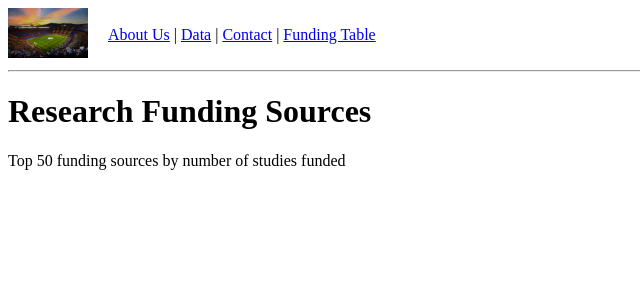
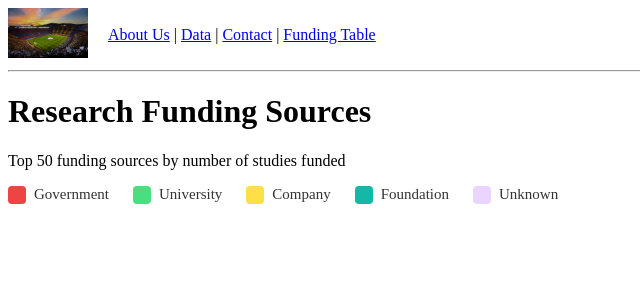
Before and after one commit to pedrolopezmorales/chemnet_project, a Django app: template networkviewer/templates/networkviewer/funding_table.html in a window 1280 px wide. Shown: the top 300 px of the page, without its empty margins (0-640 px from the left). Run offline with Django 5.2, Linux system fonts and the light colour scheme; the template is opened without the code that fills it, so the values that code supplies are empty; parts of the project's set-up code (start-up, migrations or seed data) failed here and were passed over.

Commit message:
added color key to funding source table

```diff
--- a/networkviewer/templates/networkviewer/funding_table.html
+++ b/networkviewer/templates/networkviewer/funding_table.html
@@ -6,7 +6,28 @@
     <div class="container mt-4">
         <h1 class="text-center mb-4">Research Funding Sources</h1>
         <p class="text-center text-muted">Top 50 funding sources by number of studies funded</p>
-
+        <div style="margin-bottom: 1em; display: flex; flex-wrap: wrap; gap: 1.5em; align-items: center;">
+            <span style="display: flex; align-items: center;">
+                <span style="display:inline-block;width:18px;height:18px;border-radius:4px;background:#ef4444;margin-right:8px;"></span>
+                <span style="font-size:15px;color:#333;">Government</span>
+            </span>
+            <span style="display: flex; align-items: center;">
+                <span style="display:inline-block;width:18px;height:18px;border-radius:4px;background:#4ade80;margin-right:8px;"></span>
+                <span style="font-size:15px;color:#333;">University</span>
+            </span>
+            <span style="display: flex; align-items: center;">
+                <span style="display:inline-block;width:18px;height:18px;border-radius:4px;background:#fde047;margin-right:8px;"></span>
+                <span style="font-size:15px;color:#333;">Company</span>
+            </span>
+            <span style="display: flex; align-items: center;">
+                <span style="display:inline-block;width:18px;height:18px;border-radius:4px;background:#14b8a6;margin-right:8px;"></span>
+                <span style="font-size:15px;color:#333;">Foundation</span>
+            </span>
+            <span style="display: flex; align-items: center;">
+                <span style="display:inline-block;width:18px;height:18px;border-radius:4px;background:#e9d5ff;margin-right:8px;"></span>
+                <span style="font-size:15px;color:#333;">Unknown</span>
+            </span>
+        </div>
         <div class="periodic-table-container">
             {% for item in periodic_data %}
                 <div class="funding-box funding-{{ item.classification|lower }}"
```
